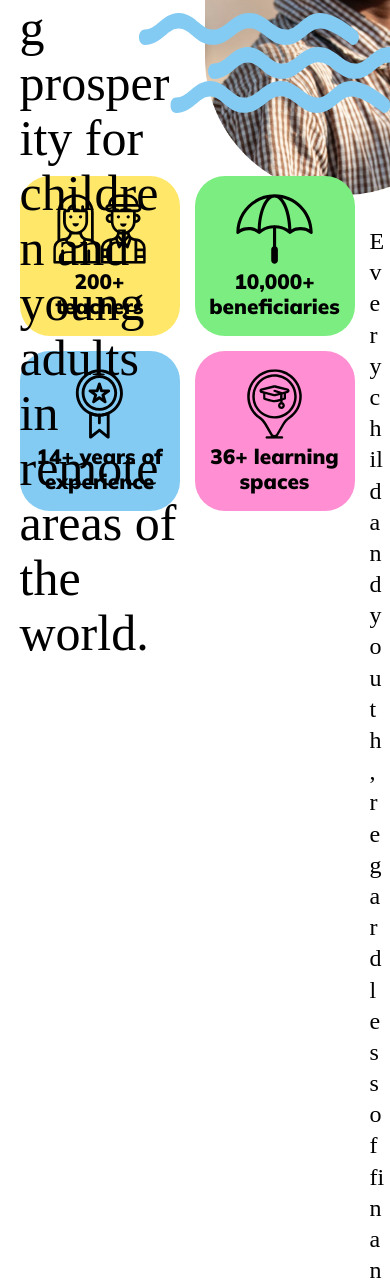
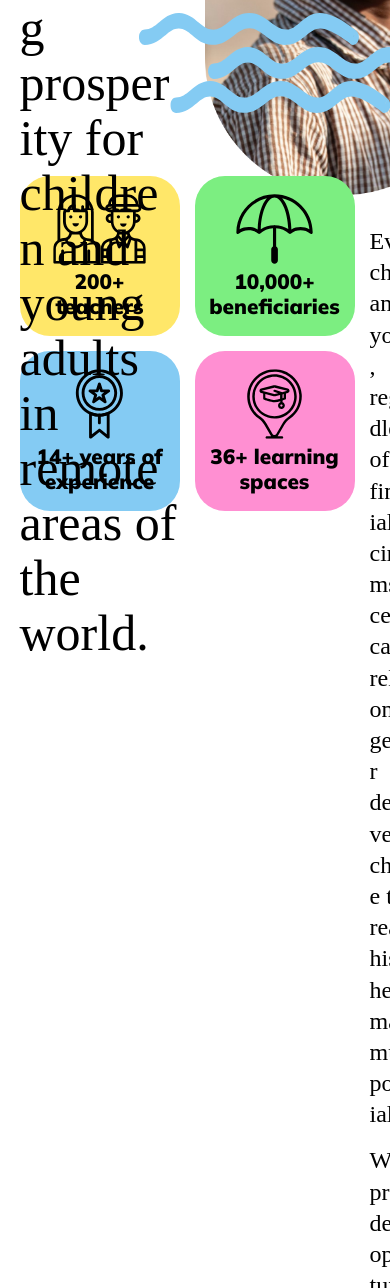
Before and after one commit to whoisjuarez/whoisjuarez.github.io, a PHP site: page /block2/index.html in a window 390 px wide. Shown: the part 644-1932 px from the top of the page. Run offline with PHP 8.4, Linux system fonts and the light colour scheme; some libraries are stand-ins or nearby versions; some web fonts are replaced.

Commit message:
Update style.css

```diff
--- a/block2/css/style.css
+++ b/block2/css/style.css
@@ -866,7 +866,7 @@ footer .social_media a{
 
    .about .grid_span2{ grid-column: 1; }
 
-   .about .grid_span4{ grid-column: 2 / 4; }
+   .about .grid_span4{ grid-column: 2 / span 5; }
 
    .about_square{ gap: 15px; }
 
```
